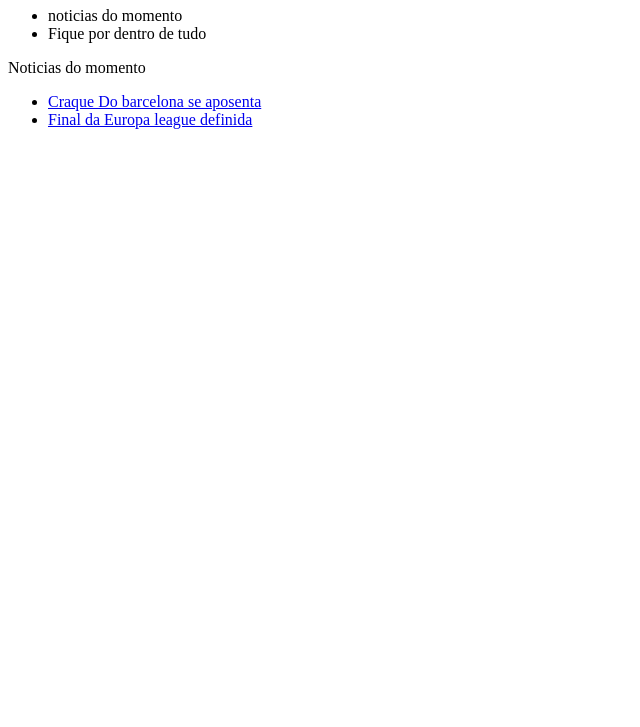
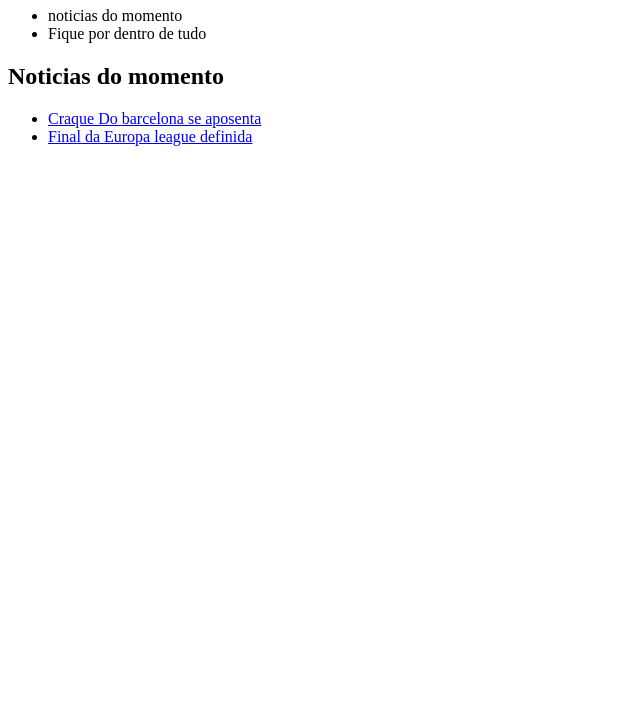
Before and after one commit to leoomendonca07/site, a plain HTML site: page index.html in a window 1280 px wide. Shown: the part 73-800 px from the top of the page, without its empty margins (0-640 px from the left). Drawn offline with Linux system fonts and the light colour scheme.

Commit message:
Add files via upload

```diff
--- a/index.html
+++ b/index.html
@@ -21,15 +21,21 @@
 
 
 
+
+
+
+
+
+
+
         </header>
     <main>
-      <section id="noticias"
-          > Noticias do momento</h1>
+      <section id="noticias"></section>
+          <h2> Noticias do momento</h2>
         <ul>
             <li><a  href="https://tntsports.com.br/melhorfuteboldomundo/Busquets-anuncia-aposentadoria-da-selecao-espanhola-20221216-0002.html#:~:text=A%20Copa%20do%20Mundo%20de,anunciou%20sua%20aposentadoria%20da%20F%C3%BAria.">Craque Do barcelona se aposenta</a></li>
        <li><a href=https://ge.globo.com/futebol/futebol-internacional/liga-europa/noticia/2023/05/18/liga-europa-mourinho-estaciona-onibus-e-leva-a-roma-a-final.ghtml> Final da Europa league definida</a></li>
     </ul>
     </main>
-
 </body>
 </html>
```
